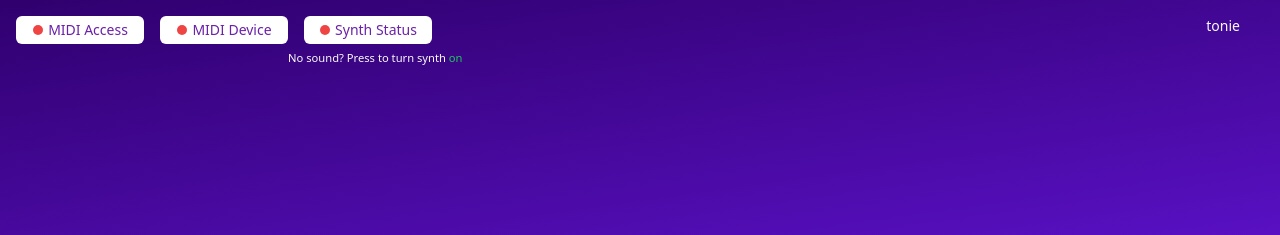
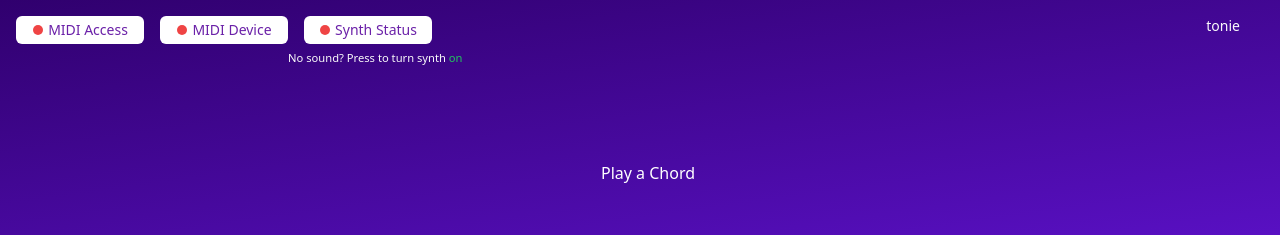
Before and after one commit to jorgeguberte/tonie, a Vue app: page / in a window 1280 px wide. Shown: the top 235 px of the page. Built offline with nearby package versions, Linux system fonts and the light colour scheme; a web font is replaced by a local one.

Commit message:
ChordViz update

```diff
--- a/src/App.vue
+++ b/src/App.vue
@@ -23,7 +23,7 @@ const chordsStore = useChordsStore();
 <template>
     <div class="pl-4">
     <StatusBar :midiStatus="midiStatus" :midiDeviceStatus="midiDeviceStatus"/>
-    <ChordViz :chords="chordsStore.chords"/>
+    <ChordViz :currentChords="currentChords"/>
     <ToneProducer :activeNotes="notesPressed.notes"/>
     </div>
 </template>
--- a/src/components/ChordViz.vue
+++ b/src/components/ChordViz.vue
@@ -1,15 +1,22 @@
 <template>
-    <div class="chordName">
-        <h1>{{chords[0]}}</h1>
+    <div class="chordViz_wrapper">
+        <div v-if="!currentChords || currentChords.length<1">Play a Chord</div>
+        <h1 v-if="currentChords" class="chordName">{{currentChords[0]}}</h1>
+
+        <div v-if="currentChords && currentChords.length>1" class="flex flex-col text-center pt-4">
+            <p class="text-xs">Other Possible Chords</p>
+            <ul>
+                <li v-for="chord in currentChords.slice(1)" :key="chord">{{chord}}</li>
+            </ul>
+        </div>
+
     </div>
 
-    <ul>
-        <li v-for="chord in chords">{{chord}}</li>
-    </ul>
+
 </template>
 
 <script setup>
-defineProps(['chords']);
+defineProps(['currentChords']);
 </script>
 
 <style scoped>
@@ -17,5 +24,12 @@ defineProps(['chords']);
     @apply text-6xl text-white font-semibold font-notomusic;
 }
 
+.chordViz_wrapper{
+    @apply flex flex-col items-center justify-center;
+    @apply w-full h-full;
+    @apply pt-20;
+    @apply text-white;
+}
+
 
 </style>
```
Also changed, not shown: 1 other file (tests, documents, lock files or other folders).
